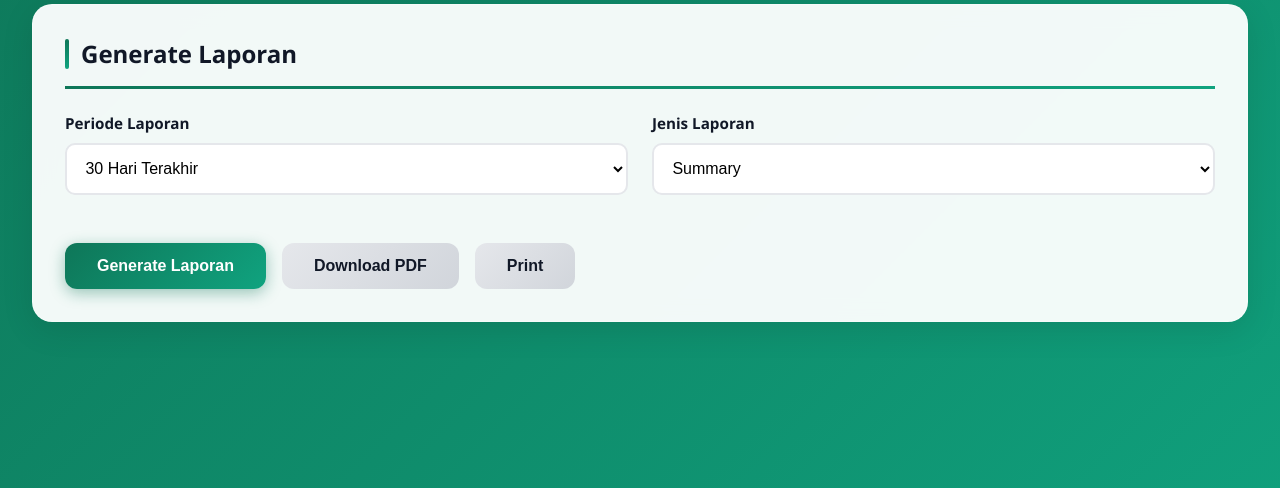
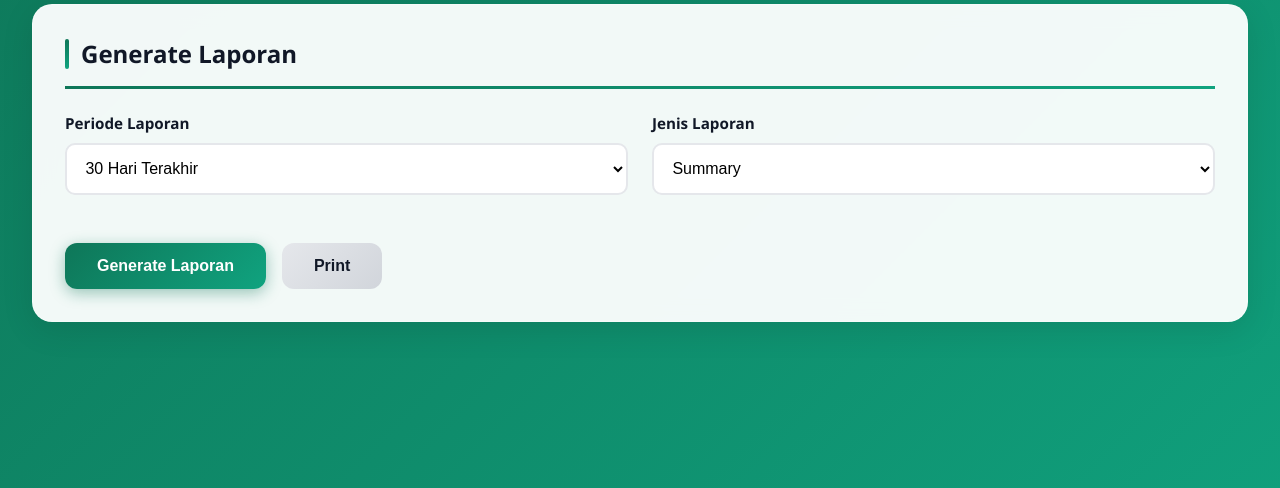
Before and after one commit to musss-ar/ipal-monitoring, a Flask app: page /reports in a window 1280 px wide. Shown: the part 250-738 px from the top of the page. Run offline with Flask 3, Linux system fonts and the light colour scheme; a user stored in the database is signed in; some libraries are stand-ins or nearby versions.

Commit message:
Update reports.html

```diff
--- a/templates/reports.html
+++ b/templates/reports.html
@@ -85,9 +85,6 @@
     <div class="btn-group">
         <button class="btn btn-primary" onclick="generateReport()">
             Generate Laporan
-        </button>
-        <button class="btn btn-secondary" onclick="downloadPDF()">
-            Download PDF
         </button>
         <button class="btn btn-secondary" onclick="window.print()">
             Print
```
